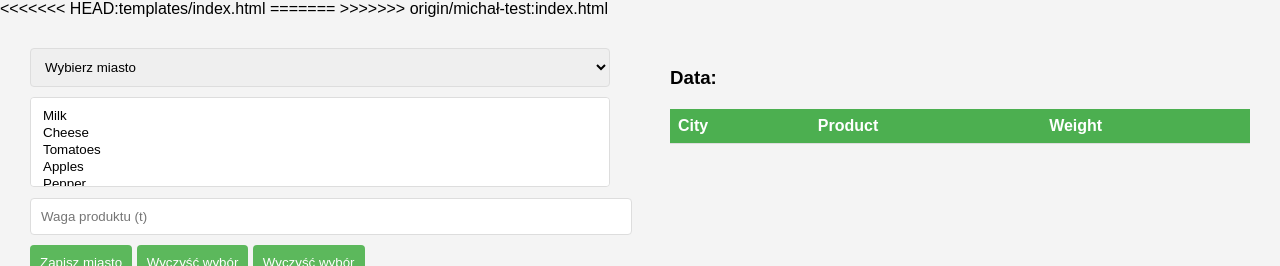
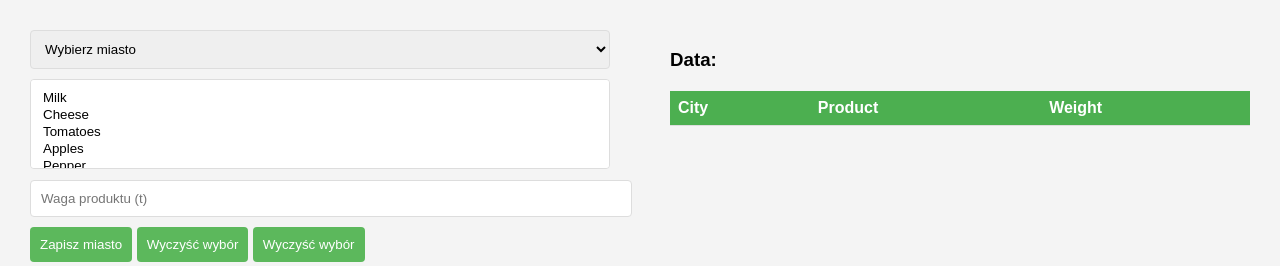
Before and after one commit to cynarski/Automatic-Steditor, a Flask app: page / in a window 1280 px wide. Shown: the top 266 px of the page. Run offline with Flask 3, Linux system fonts and the light colour scheme; lists and menus that the app fills with data are empty; some libraries are stand-ins or nearby versions.

Commit message:
FlaskCSSJSworkin

```diff
--- a/map.html
+++ b/map.html
@@ -13,6 +13,6 @@
     <div id="map"></div>
 
     <script src="https://unpkg.com/leaflet@1.7.1/dist/leaflet.js"></script>
-    <script src="static/map.js"></script>
+    <script src="static/js/map.js"></script>
 </body>
 </html>
--- a/static/app.js
+++ b/static/js/app.js
@@ -109,4 +109,4 @@ function clearEverything() {
     }
 }
 
-updateDisplay();
+// updateDisplay();
--- a/templates/index.html
+++ b/templates/index.html
@@ -32,14 +32,10 @@
 <head>
     <meta charset="UTF-8">
     <meta name="viewport" content="width=device-width, initial-scale=1.0">
-<<<<<<< HEAD:templates/index.html
     <title>Wprowadzanie Miasta i Wybór Produktu</title>
-    <link rel="stylesheet" href="{{ url_for('static', filename='style.css') }}">
-=======
+    <link rel="stylesheet" href="{{ url_for('static', filename='css/style.css') }}">
     <title>Automatic Speditor</title>
     <link rel="stylesheet" href="https://unpkg.com/leaflet@1.7.1/dist/leaflet.css" />
-    <link rel="stylesheet" href="style.css">
->>>>>>> origin/michał-test:index.html
 </head>
 <body>
     <div class="container">
@@ -89,18 +85,9 @@
     <div class="map-link">
         <button onclick="goToMapPage()">Przejdź do Mapy</button>
     </div>
-<<<<<<< HEAD:templates/index.html
 
-    <script src="{{ url_for('static', filename='app.js') }}"></script>
+    <script src="https://unpkg.com/leaflet@1.7.1/dist/leaflet.js"></script>
+    <script src="{{ url_for('static', filename='js/app.js') }}"></script>
+    <script src="{{ url_for('static', filename='js/map.js') }}"></script>
 </body>
 </html>
-
-
-=======
-    <script src="https://unpkg.com/leaflet@1.7.1/dist/leaflet.js"></script>
-    <script src="app.js"></script>
-    <script src="map.js"></script>
-</body>
-</html>
-
->>>>>>> origin/michał-test:index.html
```
Also changed, not shown: static/css/style.css (renamed from static/style.css), static/js/map.js (renamed from static/map.js), templates/base.html (deleted).
